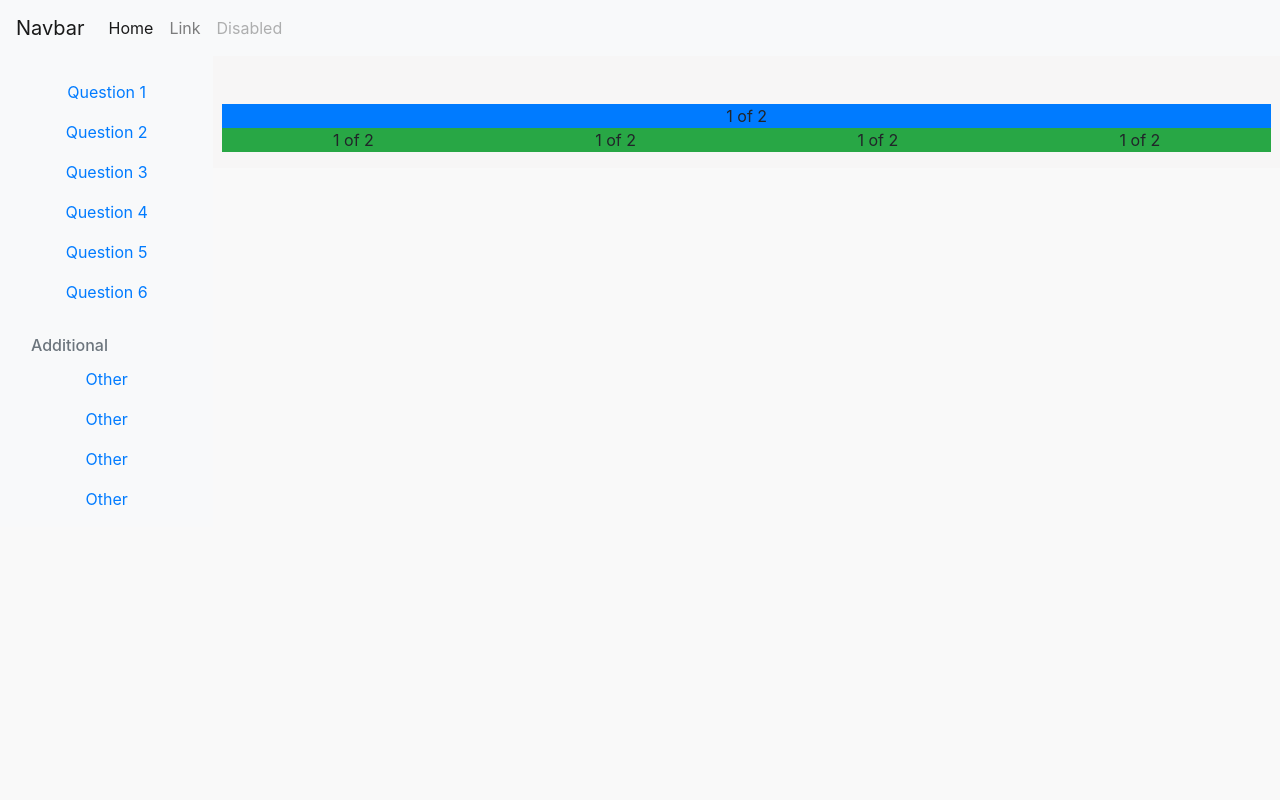
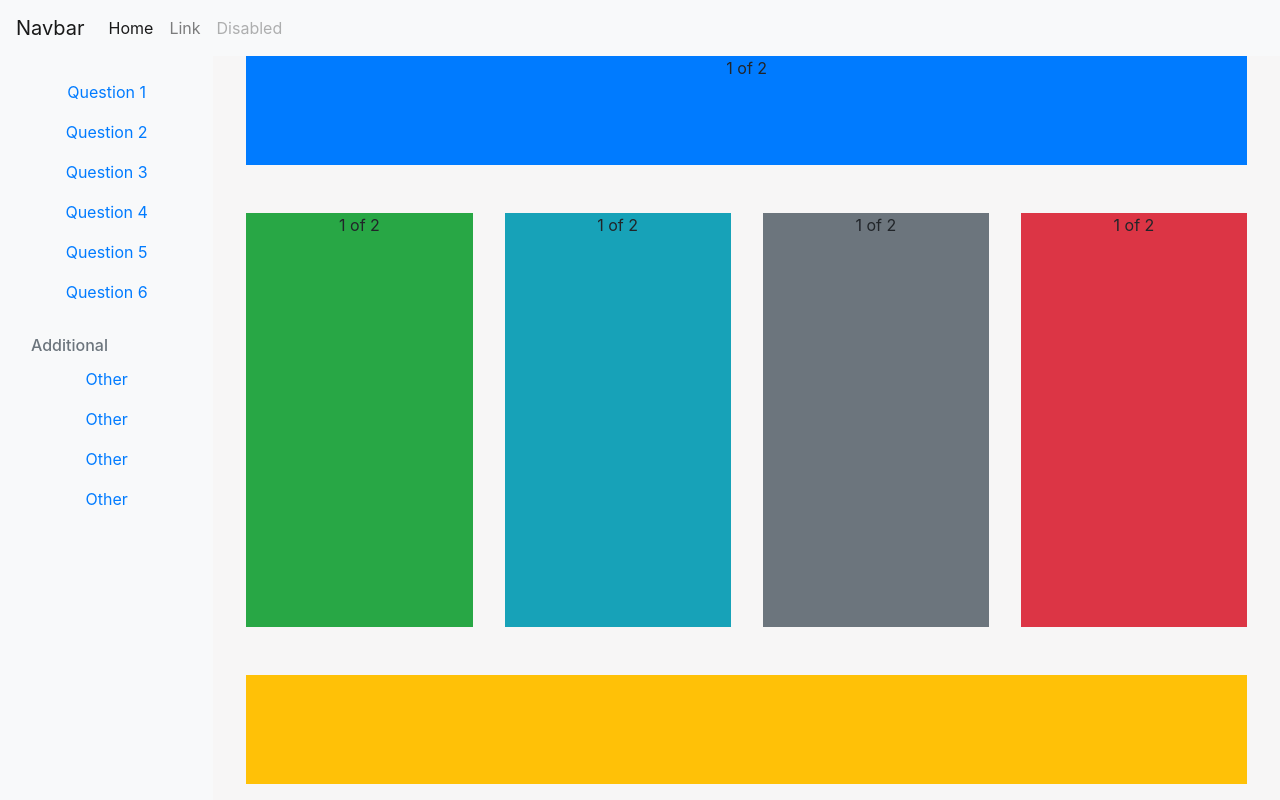
Before and after one commit to Rezady/gadjian-task, a React (Create React App) app in the folder task-project/: page / in a window 1280 px wide. Built offline with nearby package versions, Linux system fonts and the light colour scheme; the HTML template or start-up script is replaced by a standard one.

Commit message:
complete layout

```diff
--- a/task-project/src/components/main/MainItem.jsx
+++ b/task-project/src/components/main/MainItem.jsx
@@ -2,7 +2,10 @@ import "./main-item.css";
 
 function MainItem() {
   return (
-    <main role="main" class="col-md-9 ml-sm-auto col-lg-10 px-md-4 pb-3">
+    <main
+      role="main"
+      class="col-md-9 ml-sm-auto col-lg-10 px-5 pb-3 d-flex flex-column flex-grow-1"
+    >
       {/* <div class="d-flex justify-content-between flex-wrap flex-md-nowrap align-items-center pt-3 pb-2 mb-3 border-bottom">
         <h1 class="h2">Dashboard</h1>
         <div class="btn-toolbar mb-2 mb-md-0">
@@ -29,16 +32,21 @@ function MainItem() {
         <table class="table table-striped table-sm"></table>
       </div> */}
 
-      <div class="first-row row mt-5 bg-primary">
+      <div class="first-row row bg-primary">
         <div class="col">1 of 2</div>
       </div>
 
-      <div class="row">
-        <div class="col bg-success">1 of 2</div>
-        <div class="col bg-success">1 of 2</div>
-        <div class="col bg-success">1 of 2</div>
-        <div class="col bg-success">1 of 2</div>
+      <div class="row flex-grow-1 my-5">
+        <div class="col bg-success mr-3 ">1 of 2</div>
+        <div class="col bg-info mx-3">1 of 2</div>
+        <div class="col bg-secondary mx-3">1 of 2</div>
+        <div class="col bg-danger ml-3">1 of 2</div>
       </div>
+
+      <div class='last-row row bg-warning'>
+
+      </div>
+
     </main>
   );
 }
--- a/task-project/src/components/main/main-item.css
+++ b/task-project/src/components/main/main-item.css
@@ -1,9 +1,13 @@
 main {
     background-color: #f7f6f6;
-    height:100%;
+
 }
 
 .first-row{
     height:15%;
 
 }
+
+.last-row{
+    height:15%;
+}
--- a/task-project/src/components/menu/SidebarItem.jsx
+++ b/task-project/src/components/menu/SidebarItem.jsx
@@ -1,7 +1,9 @@
+import "./sidebar-item.css";
+
 function SidebarItem(props) {
   return (
-    <div class="container-fluid mt-0 flex-grow-1">
-      <div class="row mt-0">
+    <div class="container-fluid mt-0 d-flex flex-grow-1">
+      <div class="row mt-0 d-flex flex-grow-1">
         <nav
           id="sidebarMenu"
           class="col-md-3 col-lg-2 d-md-block bg-light sidebar collapse"
--- /dev/null
+++ b/task-project/src/components/menu/sidebar-item.css
@@ -0,0 +1,3 @@
+.body-section row{
+    height:inherit;
+}
```
Also changed, not shown: 1 other file (tests, documents, lock files or other folders).
